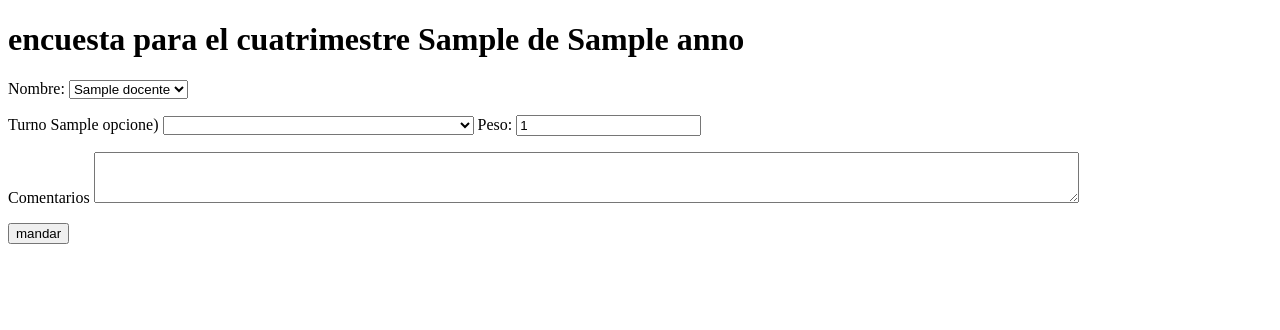
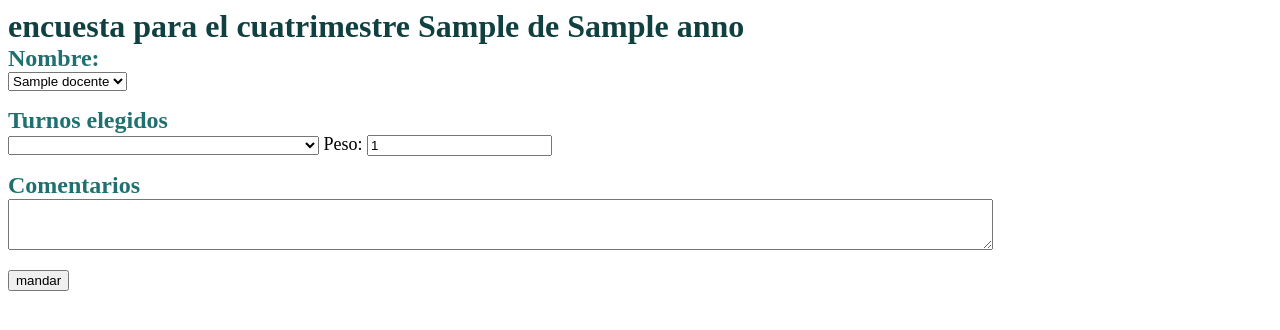
Before and after one commit to matiasg/distribucion, a Django app: template encuestas/templates/encuestas/encuesta.html in a window 1280 px wide. Shown: the top 330 px of the page. Run offline with Django 3.2, Linux system fonts and the light colour scheme; tables that the repository leaves empty hold one stand-in row (values such as "Sample post"); the template is opened without the code that fills it: values that come from a table or form of the project are taken from there, most other values are stand-ins (such as "Sample title", 1, 10 or a date in 2020); data that the repository does not hold is empty.

Commit message:
un poco de css

```diff
--- a/encuestas/static/encuestas/encuestas.css
+++ b/encuestas/static/encuestas/encuestas.css
@@ -3,3 +3,22 @@
   font-size: 24px;
   color: red;
 }
+
+div#titulo
+{
+  font-weight: bolder;
+  font-size: xx-large;
+  color: #104040;
+}
+
+div#subtitulo
+{
+  font-weight: bold;
+  font-size: x-large;
+  color: #207070;
+}
+
+div#seleccion
+{
+  font-size: large;
+}
--- a/encuestas/templates/encuestas/encuesta.html
+++ b/encuestas/templates/encuestas/encuesta.html
@@ -11,22 +11,22 @@
 </div>
 {% endif %}
 
-<h1>encuesta para el cuatrimestre {{ cuatrimestre_value }} de {{ anno }}</h1>
+<div id="titulo">encuesta para el cuatrimestre {{ cuatrimestre_value }} de {{ anno }}</div>
 
 <form action="{% url 'encuestas:encuesta' anno cuatrimestre tipo_docente %}" method="post">
 {% csrf_token %}
 
-<div id="h2">Nombre:
+<div id="subtitulo">Nombre:</div>
 <select name="docente">
     {% for docente in docentes %}
     <option value="{{ docente.id }}">{{ docente }}</option>
     {% endfor %}
 </select>
-</div>
 
+<p>
+<div id="subtitulo">Turnos elegidos</div>
 {% for i, lista_larga in opciones %}
-<p>
-    <div id="h2">Turno {{ i }})
+    <div id="seleccion">
         <select name="opcion{{ i }}">
             <option value="" selected></option>
             {% for turno in turnos %}
@@ -41,9 +41,8 @@
 {% endfor %}
 
 <p>
-    <div id="h2">Comentarios
+    <div id="subtitulo">Comentarios</div>
     <textarea name="comentarios" cols=120 rows=3></textarea>
-    </div>
 </p>
 
 
```
Lines whose indentation alone changed are shown as unchanged.
